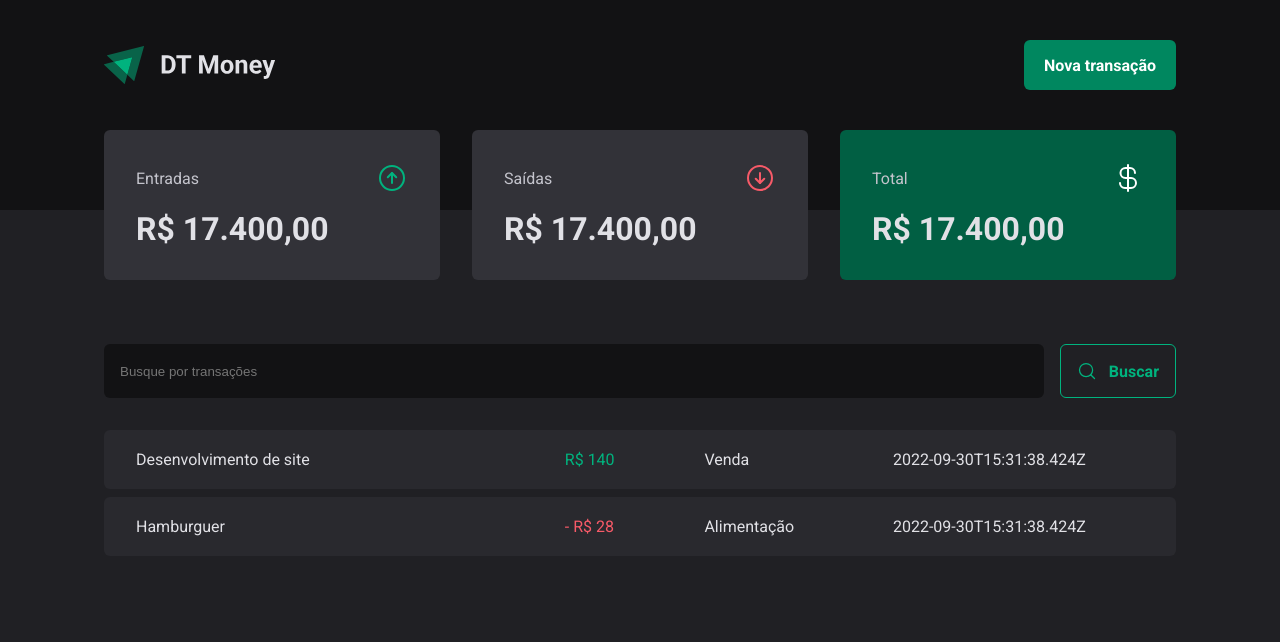
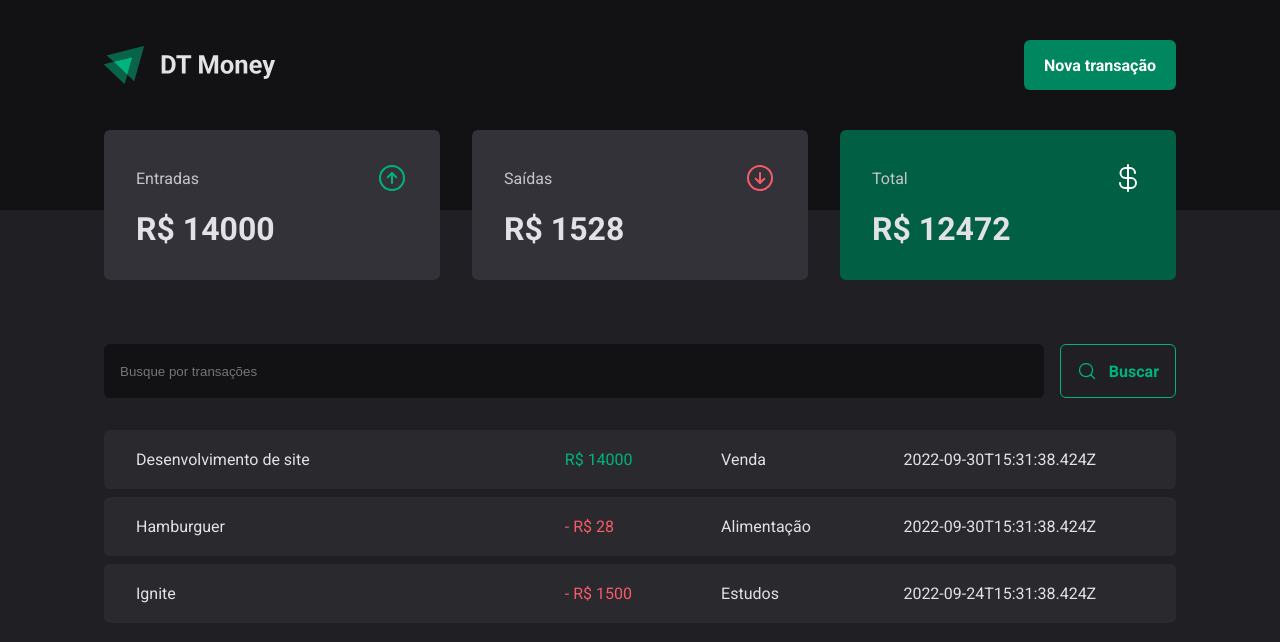
Before and after one commit to bBraian/dt-money, a React (Vite) app: page / in a window 1280 px wide. Shown: the top 642 px of the page. Built offline with nearby package versions, Linux system fonts and the light colour scheme; data requests are answered from the project's data file.

Commit message:
creating context

```diff
--- a/server.json
+++ b/server.json
@@ -5,7 +5,7 @@
             "description": "Desenvolvimento de site",
             "type": "income",
             "category": "Venda",
-            "price": 140.00,
+            "price": 14000.00,
             "createdAt": "2022-09-30T15:31:38.424Z"
         },
         {
@@ -15,6 +15,14 @@
             "category": "Alimentação",
             "price": 28.00,
             "createdAt": "2022-09-30T15:31:38.424Z"
+        },
+        {
+            "id": 3,
+            "description": "Ignite",
+            "type": "outcome",
+            "category": "Estudos",
+            "price": 1500.00,
+            "createdAt": "2022-09-24T15:31:38.424Z"
         }
     ]
 }
--- a/src/App.jsx
+++ b/src/App.jsx
@@ -1,4 +1,5 @@
 import { ThemeProvider } from "styled-components"
+import { TransactionsProvider } from "./contexts/TransactionsContext"
 import { Transactions } from "./pages/Transactions"
 import { GlobalStyle } from "./styles/global"
 import { defaultTheme } from "./styles/themes/default"
@@ -8,7 +9,9 @@
   return (
     <ThemeProvider theme={defaultTheme}>
       <GlobalStyle />
-        <Transactions />
+        <TransactionsProvider>
+          <Transactions />
+        </TransactionsProvider>
     </ThemeProvider>
   )
 }
--- a/src/components/Summary/index.jsx
+++ b/src/components/Summary/index.jsx
@@ -1,7 +1,24 @@
 import { ArrowCircleDown, ArrowCircleUp, CurrencyDollar } from "phosphor-react";
+import { useContext } from "react";
+import { TransactionsContext } from "../../contexts/TransactionsContext";
 import { SummaryCard, SummaryContainer } from "./styles";
 
 export function Summary() {
+    const { transactions } = useContext(TransactionsContext);
+
+    const summary = transactions.reduce(
+        (acc, transaction) => {
+            if(transaction.type === 'income') {
+                acc.income += transaction.price;
+                acc.total += transaction.price;
+            } else {
+                acc.outcome += transaction.price;
+                acc.total -= transaction.price;
+            }
+            return acc;
+        }, { income: 0, outcome: 0, total: 0 }
+    )
+
     return (
         <SummaryContainer>
             <SummaryCard>
@@ -9,7 +26,7 @@
                     <span>Entradas</span>
                     <ArrowCircleUp size={32} color="#00b37e" />
                 </header>
-                <strong>R$ 17.400,00</strong>
+                <strong>R$ {summary.income}</strong>
             </SummaryCard>
 
             <SummaryCard>
@@ -17,7 +34,7 @@
                     <span>Saídas</span>
                     <ArrowCircleDown size={32} color="#f75a68" />
                 </header>
-                <strong>R$ 17.400,00</strong>
+                <strong>R$ {summary.outcome}</strong>
             </SummaryCard>
 
             <SummaryCard variant="green">
@@ -25,7 +42,7 @@
                     <span>Total</span>
                     <CurrencyDollar size={32} color="#fff" />
                 </header>
-                <strong>R$ 17.400,00</strong>
+                <strong>R$ {summary.total}</strong>
             </SummaryCard>
         </SummaryContainer>
     )
--- /dev/null
+++ b/src/contexts/TransactionsContext.jsx
@@ -0,0 +1,21 @@
+import { createContext, useState, useEffect } from "react";
+
+export const TransactionsContext = createContext({});
+
+export function TransactionsProvider({ children }) {
+    const [transactions, setTransactions] = useState([]);
+
+    useEffect(() => {
+        fetch('http://localhost:3000/transactions')
+            .then(res => res.json())
+            .then(data => {
+                setTransactions(data);
+            })
+    }, [])
+
+    return (
+        <TransactionsContext.Provider value={{ transactions }}>
+            { children }
+        </TransactionsContext.Provider>
+    )
+}
--- a/src/pages/Transactions/index.jsx
+++ b/src/pages/Transactions/index.jsx
@@ -1,19 +1,12 @@
-import { useEffect, useState } from "react";
+import { useContext, useEffect, useState } from "react";
 import { Header } from "../../components/Header";
 import { Summary } from "../../components/Summary";
+import { TransactionsContext } from "../../contexts/TransactionsContext";
 import { SearchForm } from "./components/SearchForm";
 import { PriceHighLight, TransactionsContainer, TransactionsTable } from "./styles";
 
 export function Transactions() {
-    const [transactions, setTransactions] = useState([]);
-
-    useEffect(() => {
-        fetch('http://localhost:3000/transactions')
-            .then(res => res.json())
-            .then(data => {
-                setTransactions(data);
-            })
-    }, [])
+    const { transactions } = useContext(TransactionsContext)
 
     return (
         <div>
```
